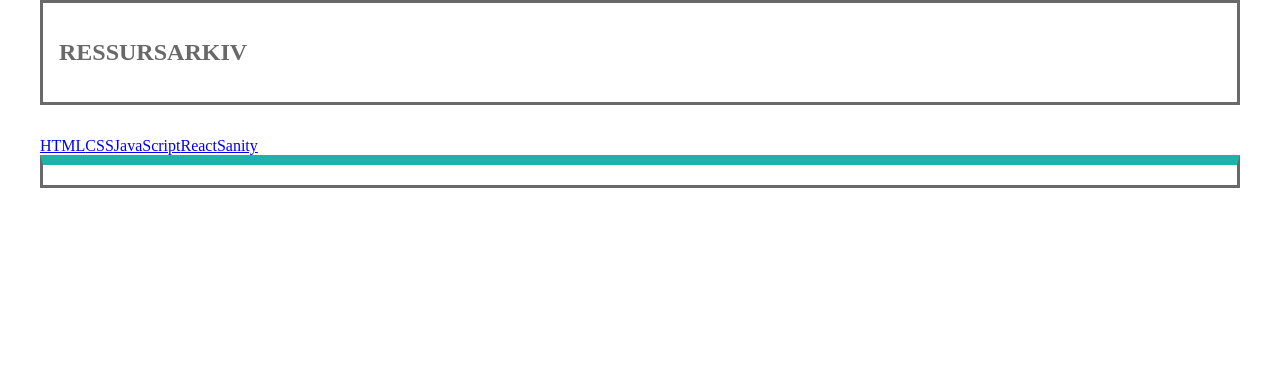
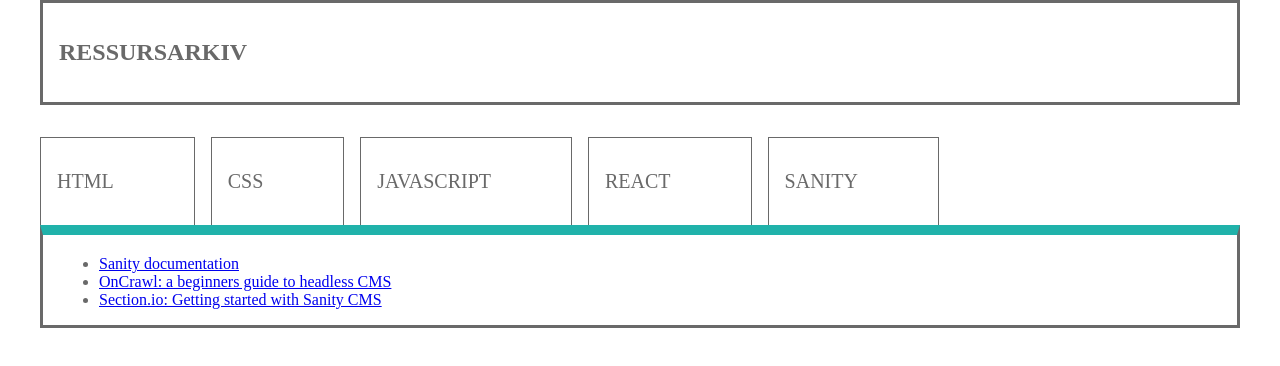
Before and after one commit to alexan1109/uin23ak3_resourceapp_group14, a React (Create React App) app in the folder ressursarkiv/: page /html in a window 1280 px wide. Shown: the top 366 px of the page. Built offline with nearby package versions, Linux system fonts and the light colour scheme.

Commit message:
småendringer og oppdatering av sass

```diff
--- a/ressursarkiv/src/components/Main.js
+++ b/ressursarkiv/src/components/Main.js
@@ -8,7 +8,8 @@
         <main>
           <article id="htmlinfo">
             <Title className="category" />
-            <Resources />
+            <Resources id="headless-cms"/>
+
           </article>
         </main>
       </div>
--- a/ressursarkiv/src/components/Resources.js
+++ b/ressursarkiv/src/components/Resources.js
@@ -3,7 +3,7 @@
 export default function Resources({ id }) {
   return (
     <ul>
-      {resources.map((item) =>
+      {resources.map((item, index) =>
         item.category === id ? (
           <li>
             <a href={item.url}>{item.title}</a>
--- a/ressursarkiv/src/css/sass/main.scss
+++ b/ressursarkiv/src/css/sass/main.scss
@@ -49,7 +49,7 @@
     border: $color_grey;
     border-width: thin;
 
-    button {
+    a {
       color: $color_grey;
       font-size: $rootsize;
       border: solid;
```
